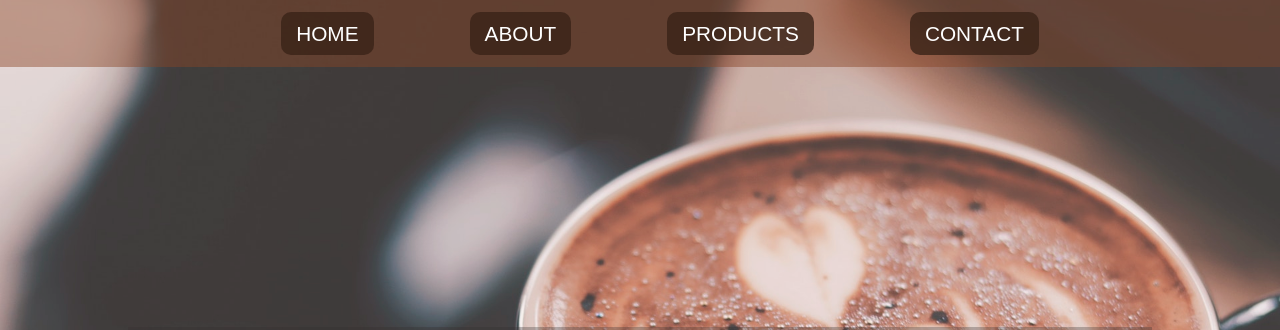
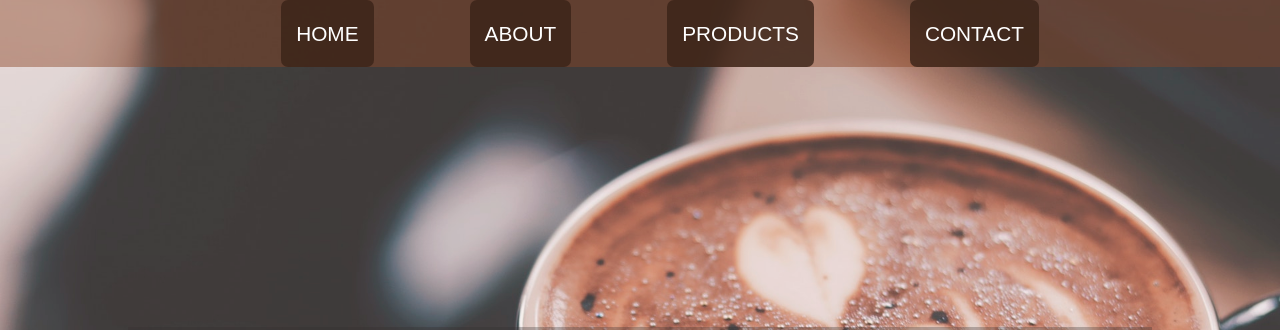
Before and after one commit to AluBhorta/coffee-koi, a plain HTML site: page index.html in a window 1280 px wide. Shown: the top 330 px of the page. Drawn offline with Linux system fonts and the light colour scheme.

Commit message:
fix nav btn height

```diff
--- a/main.css
+++ b/main.css
@@ -51,8 +51,8 @@ body {
 
   text-decoration: none;
   margin: 0rem 3rem;
-  padding: 10px 15px;
-  border-radius: 10px;
+  padding: 22px 15px;
+  border-radius: 7px;
   transition: 200ms ease-in;
 }
 .nav a:hover {
```
Also changed, not shown: index.html (line endings or trailing spaces), 1 other file.
